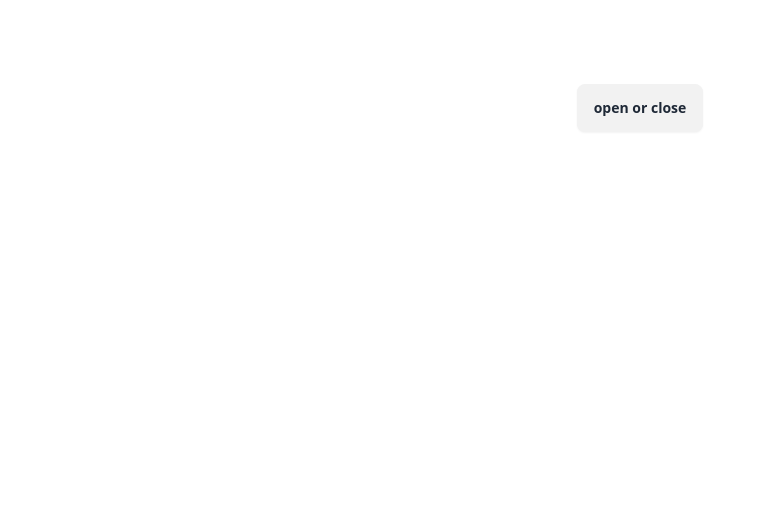
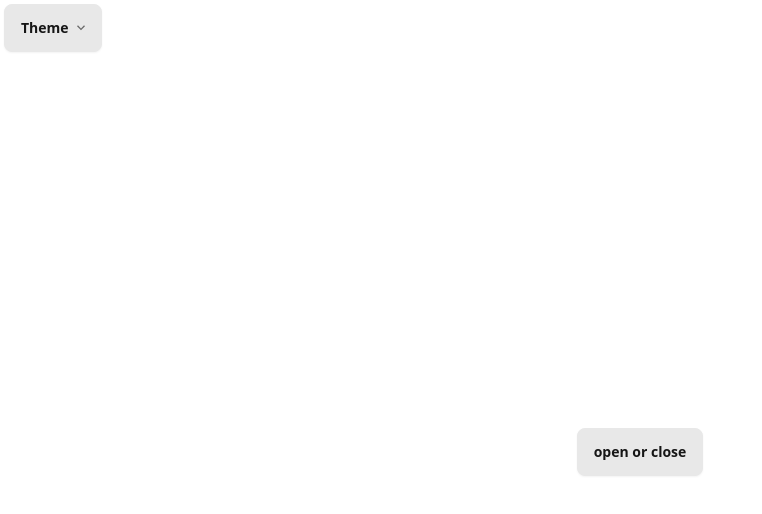
Before and after one commit to gold007-dev/m-114-encoder, a Nuxt app: page / in a window 1280 px wide. Shown: the top 514 px of the page, without its empty margins (0-762 px from the left). Built offline with nearby package versions, Linux system fonts and the light colour scheme.

Commit message:
added themes

```diff
--- a/app.vue
+++ b/app.vue
@@ -1,4 +1,38 @@
 <template>
+	<div class="dropdown mb-72">
+		<div tabindex="0" role="button" class="btn m-1">
+			Theme
+			<svg
+				width="12px"
+				height="12px"
+				class="inline-block h-2 w-2 fill-current opacity-60"
+				xmlns="http://www.w3.org/2000/svg"
+				viewBox="0 0 2048 2048"
+			>
+				<path d="M1799 349l242 241-1017 1017L7 590l242-241 775 775 775-775z"></path>
+			</svg>
+		</div>
+		<ul tabindex="0" class="dropdown-content bg-base-300 rounded-box z-[1] w-52 p-2 shadow-2xl">
+			<li>
+				<input
+					type="radio"
+					name="theme-dropdown"
+					class="theme-controller btn btn-sm btn-block btn-ghost justify-start"
+					aria-label="Default"
+					value="default"
+				/>
+			</li>
+			<li v-for="theme of themes">
+				<input
+					type="radio"
+					name="theme-dropdown"
+					class="theme-controller btn btn-sm btn-block btn-ghost justify-start"
+					:aria-label="theme"
+					:value="theme"
+				/>
+			</li>
+		</ul>
+	</div>
 	<div class="w-full justify-center flex pt-20">
 		<details class="dropdown">
 			<summary class="btn m-1">open or close</summary>
--- a/tailwind.config.js
+++ /dev/null
@@ -1,8 +0,0 @@
-/** @type {import('tailwindcss').Config} */
-export default {
-  content: [],
-  theme: {
-    extend: {},
-  },
-  plugins: [require('daisyui'),],
-}
--- /dev/null
+++ b/tailwind.config.ts
@@ -0,0 +1,13 @@
+import themes from './utils/themes';
+
+/** @type {import('tailwindcss').Config} */
+export default {
+    content: [],
+    theme: {
+        extend: {},
+    },
+    plugins: [require('daisyui'),],
+    daisyui: {
+        themes: themes,
+    },
+}
--- /dev/null
+++ b/utils/themes.ts
@@ -0,0 +1 @@
+export default ["bumblebee", "dark", "cyberpunk", "forest", "aqua", "black", "luxury", "dracula", "business", "night", "sunset"];
```
